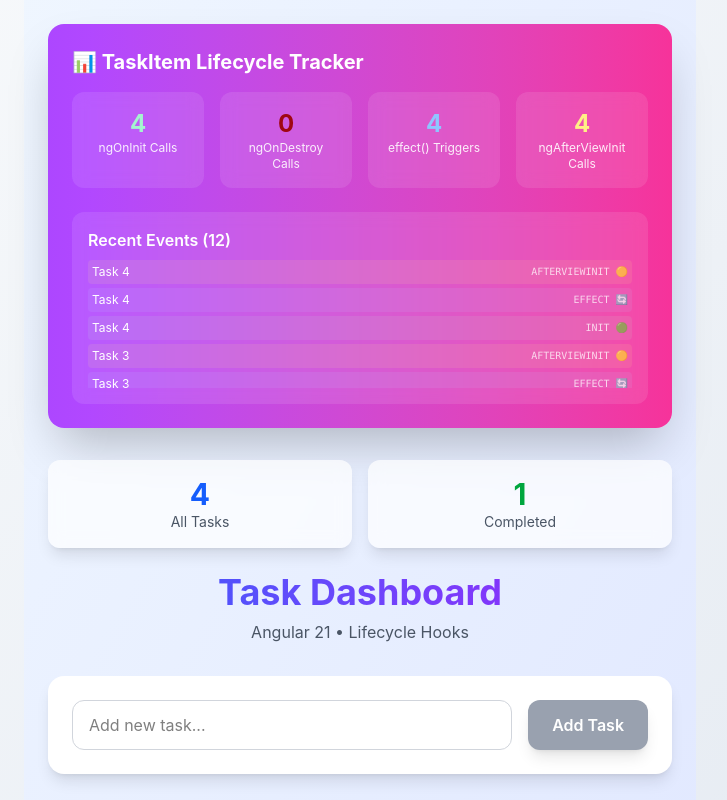
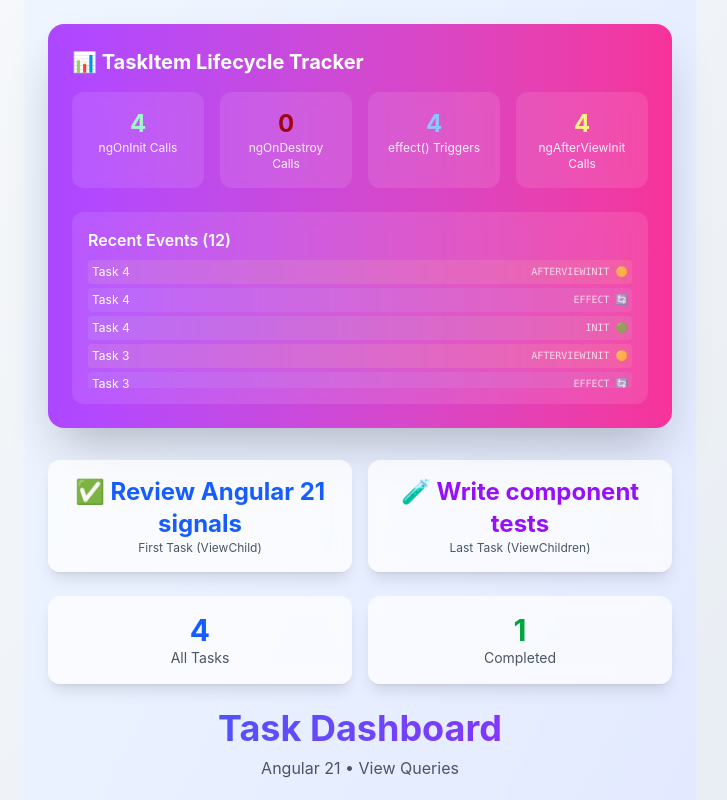
Before and after one commit to neutral-00/practice-angular, an Angular app: page / in a window 1280 px wide. Shown: the top 800 px of the page, without its empty margins (280-1007 px from the left). Built offline with nearby package versions, Linux system fonts and the light colour scheme.

Commit message:
viewChild and viewChildren demo added

```diff
--- a/src/app/components/task-list/task-list.component.ts
+++ b/src/app/components/task-list/task-list.component.ts
@@ -1,9 +1,9 @@
 import { CommonModule } from '@angular/common';
-import { Component, computed, signal } from '@angular/core';
+import { Component, computed, signal, viewChild, viewChildren } from '@angular/core';
+import { Task } from '../../models/Task';
+import { TaskActionsComponent } from '../task-actions/task-actions.component';
+import { TaskFormComponent } from '../task-form/task-form.component';
 import { TaskItem } from '../task-item/task-item.component';
-import { Task } from '../../models/Task';
-import { TaskFormComponent } from '../task-form/task-form.component';
-import { TaskActionsComponent } from '../task-actions/task-actions.component';
 import { TaskStatsComponent } from '../task-stats/task-stats.component';
 
 @Component({
@@ -13,6 +13,18 @@ import { TaskStatsComponent } from '../task-stats/task-stats.component';
     <div class="max-w-2xl mx-auto p-6 bg-linear-to-br from-blue-50 to-indigo-100 min-h-screen">
       <!-- 🎯 Lifecycle Demo: Stats -->
       <app-task-stats></app-task-stats>
+
+      <!-- 🎯 View Query Output -->
+      <div class="grid grid-cols-2 gap-4 mb-6">
+        <div class="p-4 bg-white/70 backdrop-blur rounded-xl shadow-lg text-center">
+          <div class="text-2xl font-bold text-blue-600">{{ firstTaskTitle() }}</div>
+          <div class="text-xs text-gray-600">First Task (ViewChild)</div>
+        </div>
+        <div class="p-4 bg-white/70 backdrop-blur rounded-xl shadow-lg text-center">
+          <div class="text-2xl font-bold text-purple-600">{{ lastTaskTitle() }}</div>
+          <div class="text-xs text-gray-600">Last Task (ViewChildren)</div>
+        </div>
+      </div>
 
       <!-- Stats (existing) -->
       <div class="grid grid-cols-2 gap-4 mb-6">
@@ -33,7 +45,7 @@ import { TaskStatsComponent } from '../task-stats/task-stats.component';
         >
           Task Dashboard
         </h1>
-        <p class="text-gray-600">Angular 21 • Lifecycle Hooks</p>
+        <p class="text-gray-600">Angular 21 • View Queries</p>
       </div>
 
       <!-- Existing components (unchanged) -->
@@ -68,6 +80,24 @@ import { TaskStatsComponent } from '../task-stats/task-stats.component';
   styles: ``,
 })
 export class TaskList {
+  // 1. SIGNAL View Query (Angular 17+)
+  taskViewChildSignalQuery = viewChild(TaskItem); // Queries FIRST TaskItem
+  // 2. REACTIVE Computed Signal
+  firstTaskTitle = computed(() => {
+    const first = this.taskViewChildSignalQuery(); // Get first TaskItem instance
+    return first?.task()?.title || 'None'; // Extract task.title signal
+  });
+
+  // 3. 🎯 SIGNAL View Query to extract LAST TaskItem later
+  taskViewChildrenSignalQuery = viewChildren(TaskItem); // Get ALL TaskItems
+
+  // 4. ✅ Last Task Title (computed signal)
+  lastTaskTitle = computed(() => {
+    const allTasks = this.taskViewChildrenSignalQuery(); // QueryList<TaskItemComponent>
+    const lastTask = allTasks[allTasks.length - 1]; // Get LAST item
+    return lastTask?.task()?.title || 'None'; // Extract title
+  });
+
   // Signal-based state (Angular 21 style)
   tasks = signal<Task[]>([
     { id: 1, title: '✅ Review Angular 21 signals', completed: true },
```
